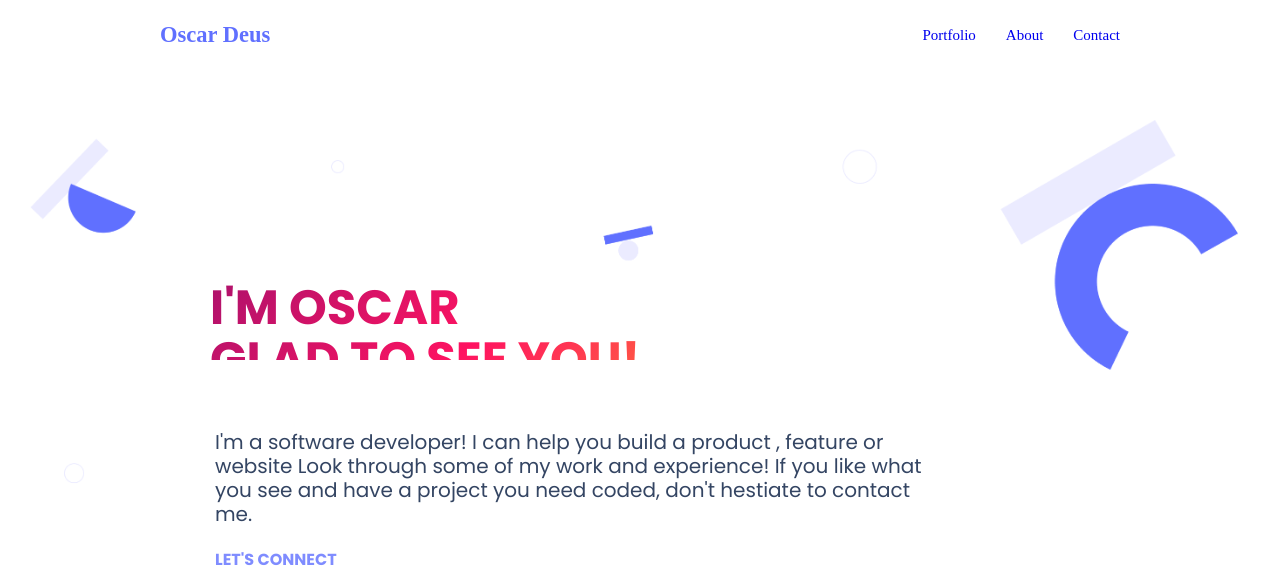
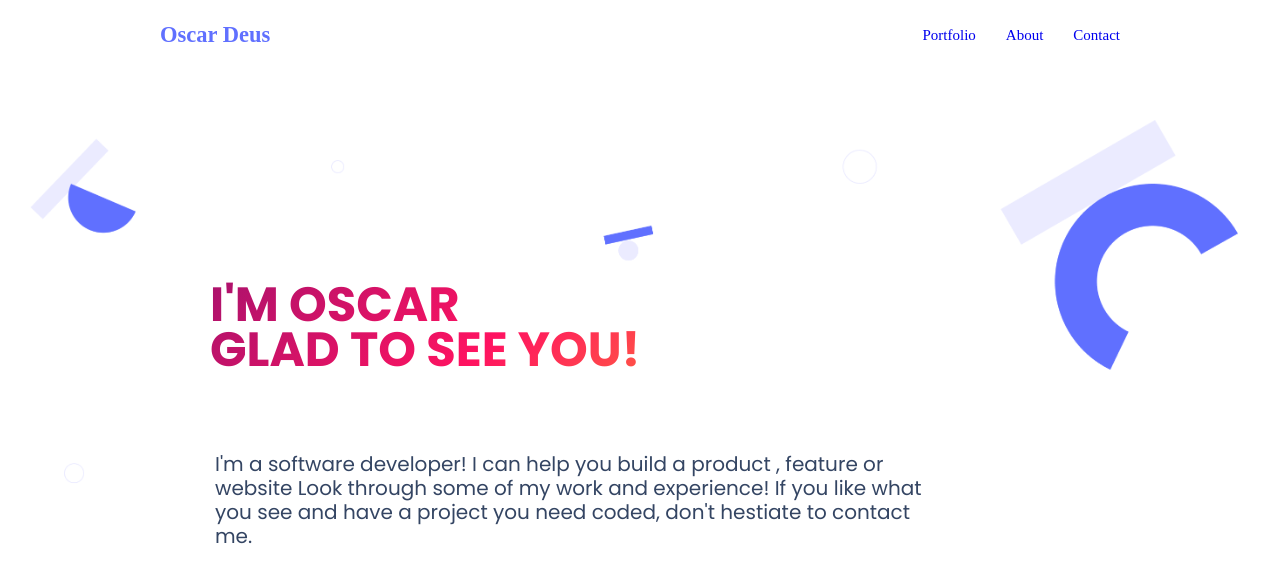
Before and after one commit to Oscah01/Personal-Portfolio, a website: page index.html in a window 1280 px wide. Shown: the top 567 px of the page. Drawn offline with Linux system fonts and the light colour scheme.

Commit message:
fixed primary text

```diff
--- a/style.css
+++ b/style.css
@@ -88,10 +88,10 @@ header > .logo {
 
 .primary-text {
   margin: 12px 0 20px 20px;
-  height: 178px;
+  height: 200px;
   font-family: "Poppins", sans-serif;
   font-size: 40px;
-  line-height: 52px;
+  line-height: 45px;
   font-style: normal;
   font-weight: 700;
   padding-bottom: 3vh;
```
